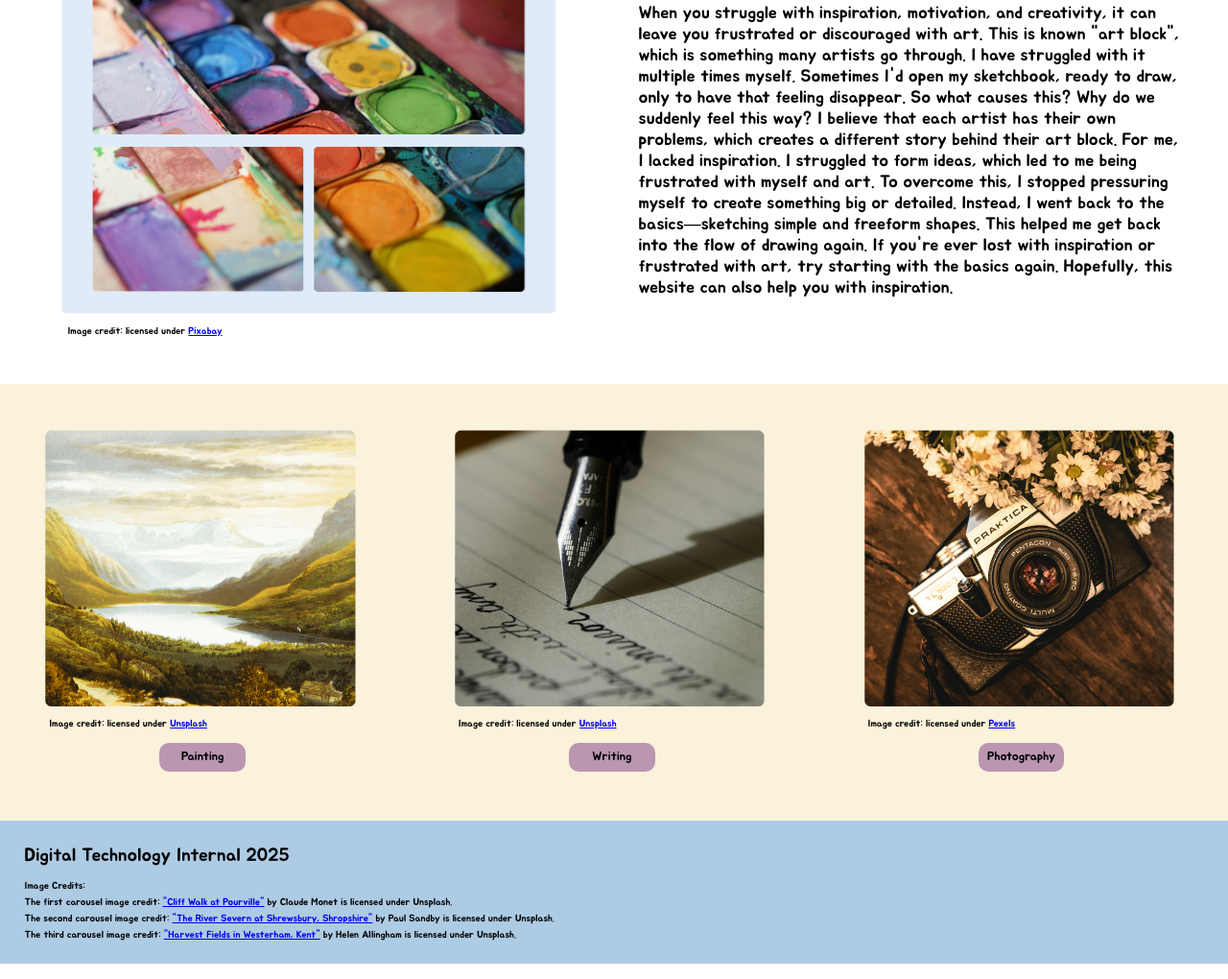
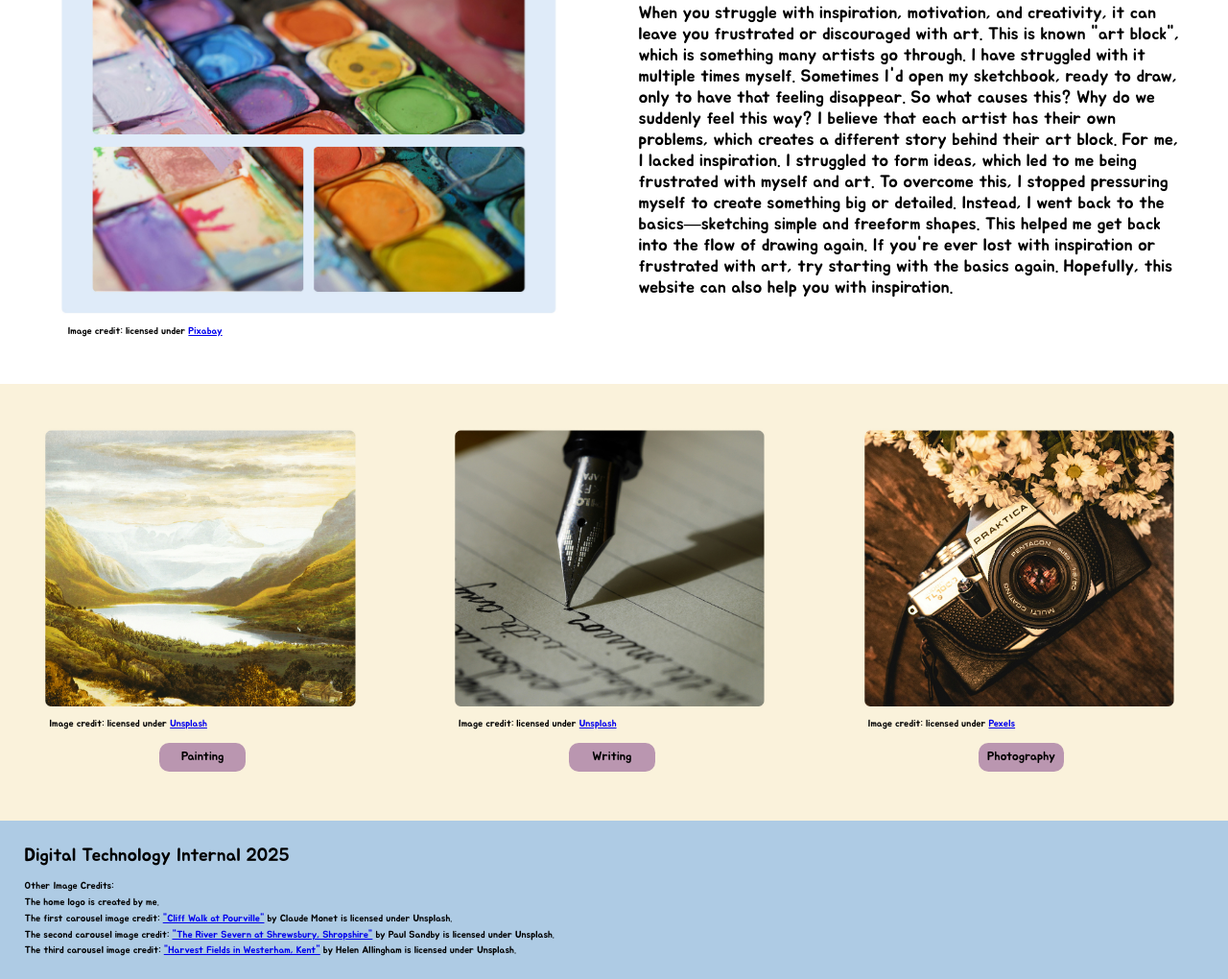
Before and after one commit to alyssashh/digi-internal-2025, a plain HTML site: page index.html in a window 1280 px wide. Shown: the part 1012-2032 px from the top of the page at 96% size. Drawn offline with Linux system fonts and the light colour scheme.

Commit message:
added other image credits

```diff
--- a/index.html
+++ b/index.html
@@ -112,7 +112,9 @@
   <div class="footer">
     <p style="font-size: 1.5vw; margin-left: 2vw; margin-top: 1vw;">Digital Technology Internal 2025</p>
 
-     <p style="font-size: 0.8vw; margin-top: -0.5vw; margin-left: 2vw;">Image Credits:</p>
+     <p style="font-size: 0.8vw; margin-top: -0.5vw; margin-left: 2vw;">Other Image Credits:</p>
+
+     <p style="font-size: 0.8vw; margin-top: -0.5vw; margin-left: 2vw;">The home logo is created by me.</p>
 
     <p style="font-size: 0.8vw; margin-top: -0.5vw; margin-left: 2vw;">The first carousel image credit: <a href="https://unsplash.com/photos/a-painting-of-a-person-standing-on-a-cliff-overlooking-the-ocean-fja2UYOT6jg"> "Cliff Walk at Pourville"</a> by Claude Monet is licensed under Unsplash.</p>
 
```
Also changed, not shown: painting.html (+3 -1 lines), photography.html (+3 -1 lines), writing.html (+3 -1 lines).
